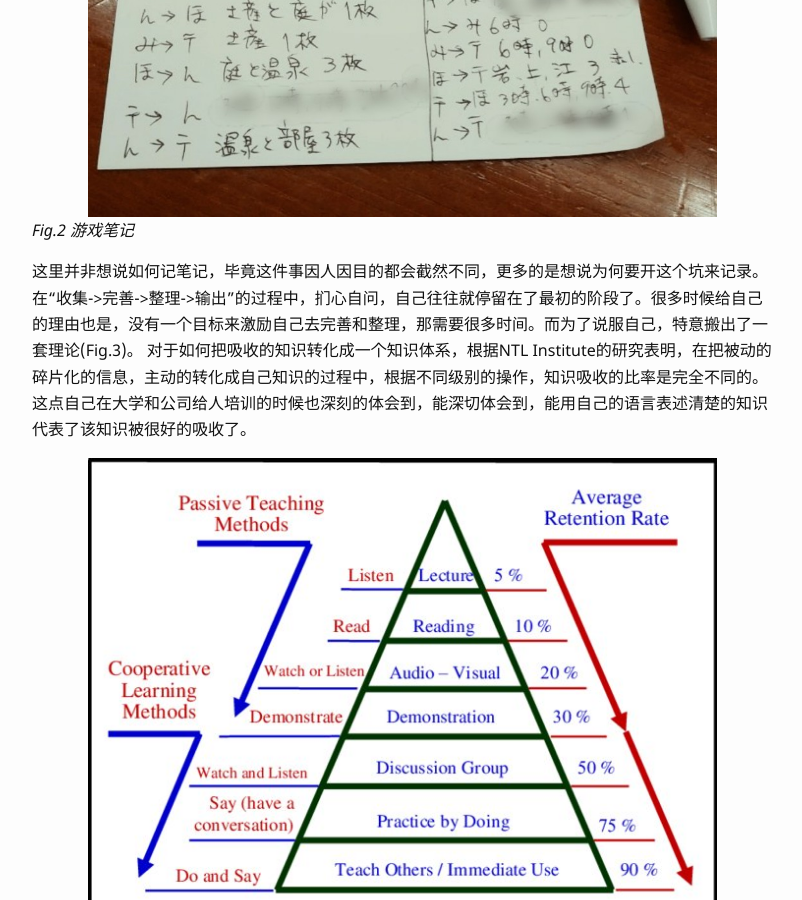
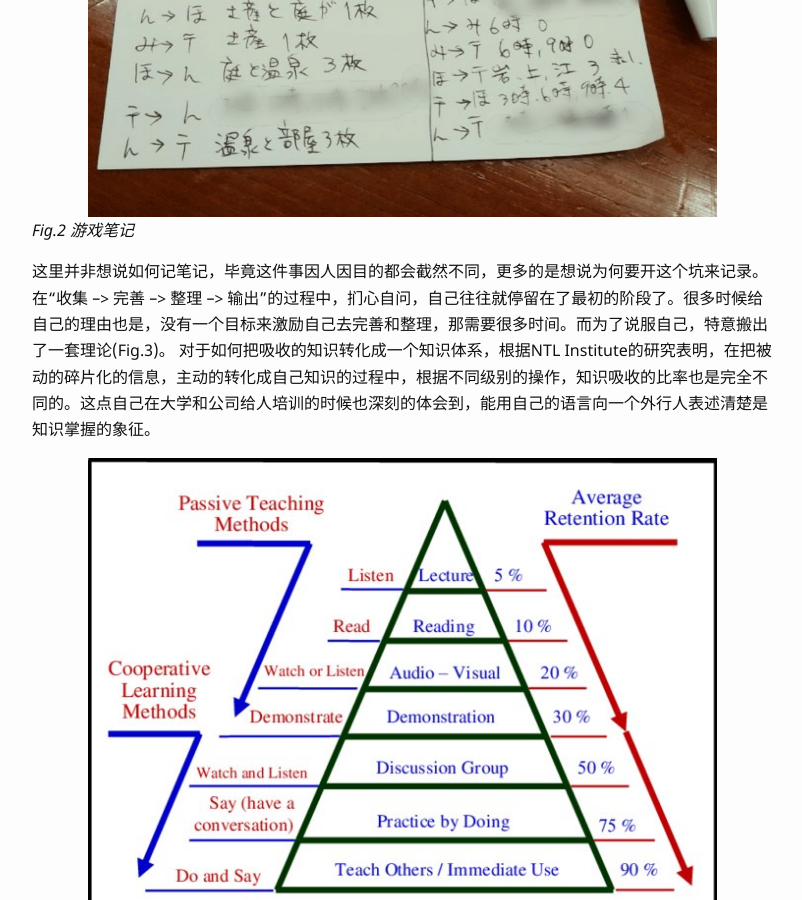
Before and after one commit to lastexiler/l-note, a Jekyll site: the page built from _posts/2020-02-14-initial-commit.md, in a window 1280 px wide and 900 px high, scrolled down 2274 px. Shown: the whole window, without its empty margins (238-1040 px from the left). Built offline with Jekyll 4.4.1, drawn with Linux system fonts in a browser that asks for light colours; comment, search, counter and statistics services are not loaded; some of the changed text lies outside the part shown.

Commit message:
fist post

```diff
--- a/_posts/2020-02-14-initial-commit.md
+++ b/_posts/2020-02-14-initial-commit.md
@@ -20,7 +20,7 @@ tags: others
 
 ## 开篇
 
-一直都有记笔记的习惯，但真正整理过的post出来的只有很小部分，更多的都是在本地。最近在查资料时候看到了[Lil'Log](https://lilianweng.github.io/lil-log/) 的主页，被这种用词清晰理解透彻的笔记打动了。突然有种想搞事的感觉，自觉达到这个地步还早得很，但就这么把别人的主页搬了过来，先临摹个形出来，再慢慢摸索其中的神：P 。
+一直都有记笔记的习惯，但真正整理过的post出来的只有很小部分，更多的都是在本地。最近在查资料时候看到了[Lil'Log](https://lilianweng.github.io/lil-log/) 的主页，被这种用词清晰理解透彻的笔记打动了。突然有种想搞事的感觉，自觉达到那个程度的路还远，所以就这么把别人的主页搬了过来，先临摹个形出来，再慢慢摸索其中的神：P 。
 
 
 ## 谈记笔记的二三事
@@ -39,7 +39,7 @@ tags: others
 {: style="width: 85%;" class="center"}
 *Fig.2 游戏笔记*
 
-这里并非想说如何记笔记，毕竟这件事因人因目的都会截然不同，更多的是想说为何要开这个坑来记录。在“收集->完善->整理->输出”的过程中，扪心自问，自己往往就停留在了最初的阶段了。很多时候给自己的理由也是，没有一个目标来激励自己去完善和整理，那需要很多时间。而为了说服自己，特意搬出了一套理论(Fig.3)。 对于如何把吸收的知识转化成一个知识体系，根据NTL Institute的研究表明，在把被动的碎片化的信息，主动的转化成自己知识的过程中，根据不同级别的操作，知识吸收的比率是完全不同的。这点自己在大学和公司给人培训的时候也深刻的体会到，能深切体会到，能用自己的语言表述清楚的知识代表了该知识被很好的吸收了。
+这里并非想说如何记笔记，毕竟这件事因人因目的都会截然不同，更多的是想说为何要开这个坑来记录。在“收集 --> 完善 --> 整理 --> 输出”的过程中，扪心自问，自己往往就停留在了最初的阶段了。很多时候给自己的理由也是，没有一个目标来激励自己去完善和整理，那需要很多时间。而为了说服自己，特意搬出了一套理论(Fig.3)。 对于如何把吸收的知识转化成一个知识体系，根据NTL Institute的研究表明，在把被动的碎片化的信息，主动的转化成自己知识的过程中，根据不同级别的操作，知识吸收的比率也是完全不同的。这点自己在大学和公司给人培训的时候也深刻的体会到，能用自己的语言向一个外行人表述清楚是知识掌握的象征。
 
 ![Fig.3 ]({{ '/assets/images/3.jpg' | relative_url }})
 {: style="width: 85%;" class="center"}
```
